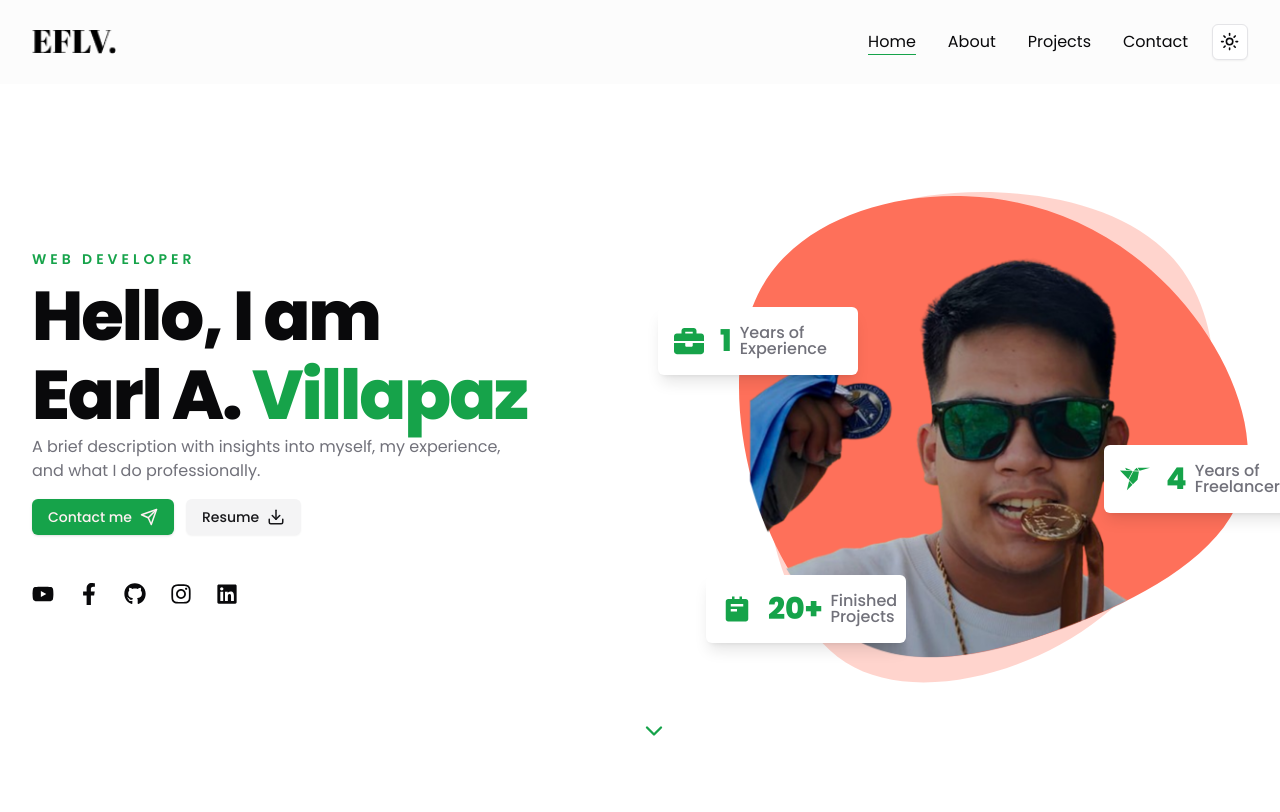
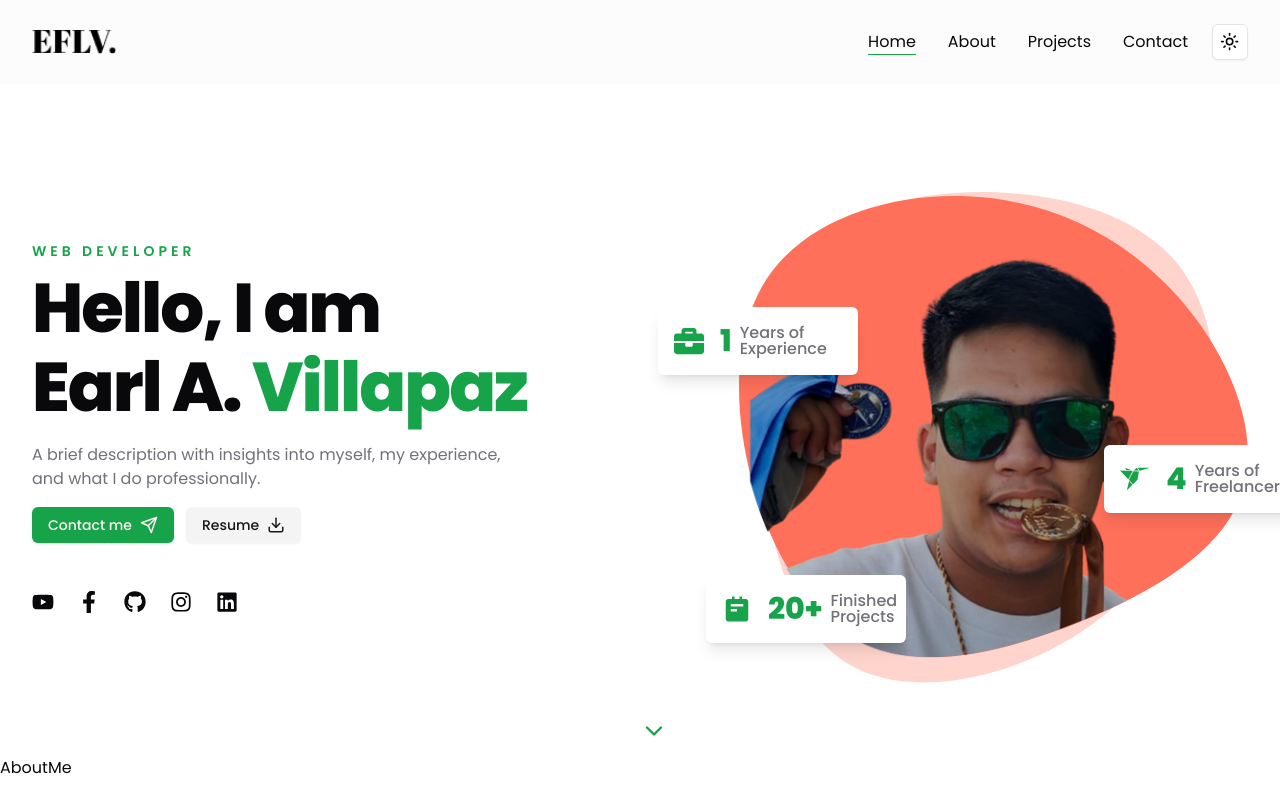
Before and after one commit to iEarlG/static-eflv, a Next.js app: page / in a window 1280 px wide. Shown: the top 812 px of the page. Built offline with nearby package versions, Linux system fonts and the light colour scheme.

Commit message:
10: Hero

```diff
--- a/app/(homepage)/page.tsx
+++ b/app/(homepage)/page.tsx
@@ -1,9 +1,11 @@
 import { Hero } from "@/components/Hero";
+import { AboutMe } from "@/components/about/AboutMe";
 
 export default function Home() {
   return (
     <main>
       <Hero />
+      <AboutMe />
     </main>
   );
 }
--- a/components/Hero.tsx
+++ b/components/Hero.tsx
@@ -19,7 +19,7 @@ export const Hero = () => {
                     <div className="flex max-w-[600px] flex-col justify-center mx-auto xl:mx-0 text-center xl:text-left">
                         <h1 className="text-sm uppercase font-semibold text-primary tracking-[4px] mb-2">Web Developer</h1>
                         <h2 className="h2-header">Hello, I am <br /> Earl A. <span className="text-primary">Villapaz</span></h2>
-                        <p className="text-muted-foreground mb-4 font-[400]">
+                        <p className="text-muted-foreground my-4 font-[400]">
                             A brief description with insights into myself, my experience, <br /> and
                             what I do professionally.
                         </p>
--- /dev/null
+++ b/components/about/AboutMe.tsx
@@ -0,0 +1,8 @@
+
+export const AboutMe = () => {
+    return (
+        <h1>
+            AboutMe
+        </h1>
+    );
+}
```
